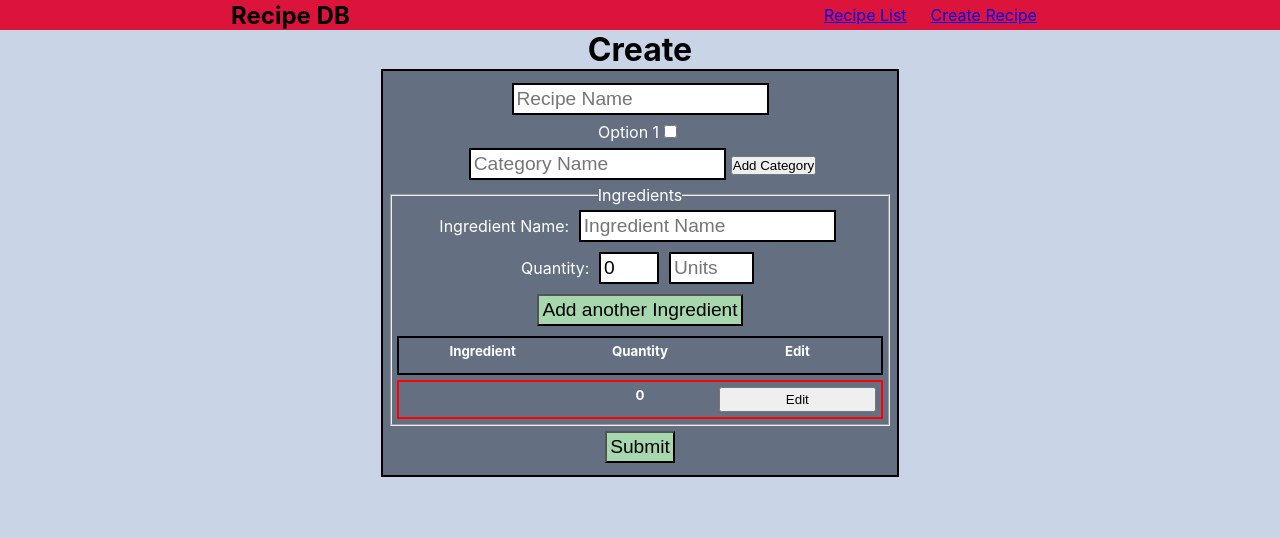
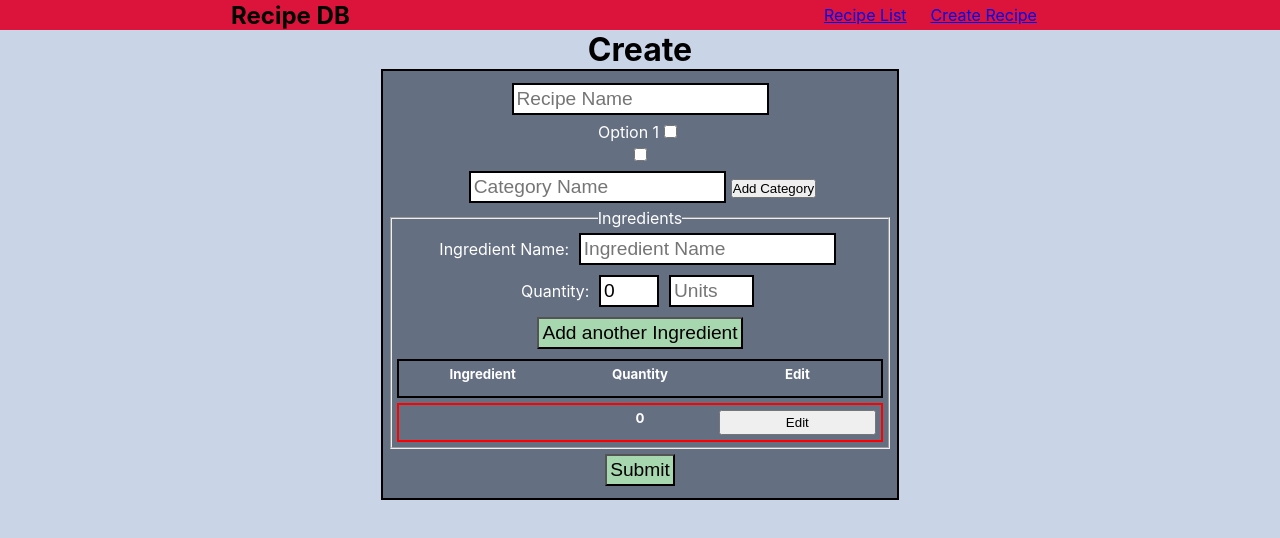
Before and after one commit to dylant135/recipes, a React (Create React App) app: page /create in a window 1280 px wide. Both pictures are taken after a click on the button "Add Another Category". Shown: the top 538 px of the page. Built offline with nearby package versions, Linux system fonts and the light colour scheme.

Commit message:
late night working on the categories

```diff
--- /dev/null
+++ b/src/components/Category.tsx
@@ -0,0 +1,17 @@
+import React from "react";
+
+type CategoryProps = {
+    name: string
+}
+
+export default function Category({name} : CategoryProps) {
+    return (
+        <div>
+            <label htmlFor={name}>{name}</label>
+            <input
+                type="checkbox"
+                name={name}
+            />
+        </div>
+    )
+}
--- a/src/components/Create.tsx
+++ b/src/components/Create.tsx
@@ -1,6 +1,7 @@
 import React, { useState } from "react";
 import { recipeType } from "../App";
 import Ingredient from "./Ingredient";
+import Category from "./Category";
 
 type CreateProps = {
     setRecipeList: React.Dispatch<React.SetStateAction<recipeType[]>>
@@ -93,8 +94,28 @@ export default function Create({setRecipeList}:CreateProps) {
         setIngredientIndex(index)
     }
 
-    function addCategory() {
+    function createCategory() {
+        setNewCategory(true)
+        const category = [...formData.category]
+        category[formData.category.length] = ''
+        setFormData(prevState => {
+            return {
+                ...prevState,
+                category
+            }
+        })
+    }
 
+    function addCategory(e: React.ChangeEvent<HTMLInputElement>) {
+        const { value } = e.target
+        const categorys: any[] = [...formData.category]
+        categorys[formData.category.length - 1] = value
+        setFormData(prevState => {
+            return {
+                ...prevState,
+                categorys
+            }
+        })
     }
 
     const displayIngredients = formData.ingredients.map((ingredient, index) => {
@@ -106,6 +127,14 @@ export default function Create({setRecipeList}:CreateProps) {
                 edit={editIngredient}
                 index={index}
                 ingredientIndex={ingredientIndex}
+            />
+        )
+    })
+
+    const displayCategories = formData.category.map(c => {
+        return (
+            <Category
+                name={c}
             />
         )
     })
@@ -128,8 +157,9 @@ export default function Create({setRecipeList}:CreateProps) {
                         type="checkbox"
                         name="option1"
                     />
+                    {displayCategories}
 
-                    {!newCategory && <button className="moreCategories" type="button" onClick={() => setNewCategory(true)}>Add Another Category</button>}
+                    {!newCategory && <button className="moreCategories" type="button" onClick={createCategory}>Add Another Category</button>}
                     {newCategory && <div>
                         <input
                             type="text"
```
